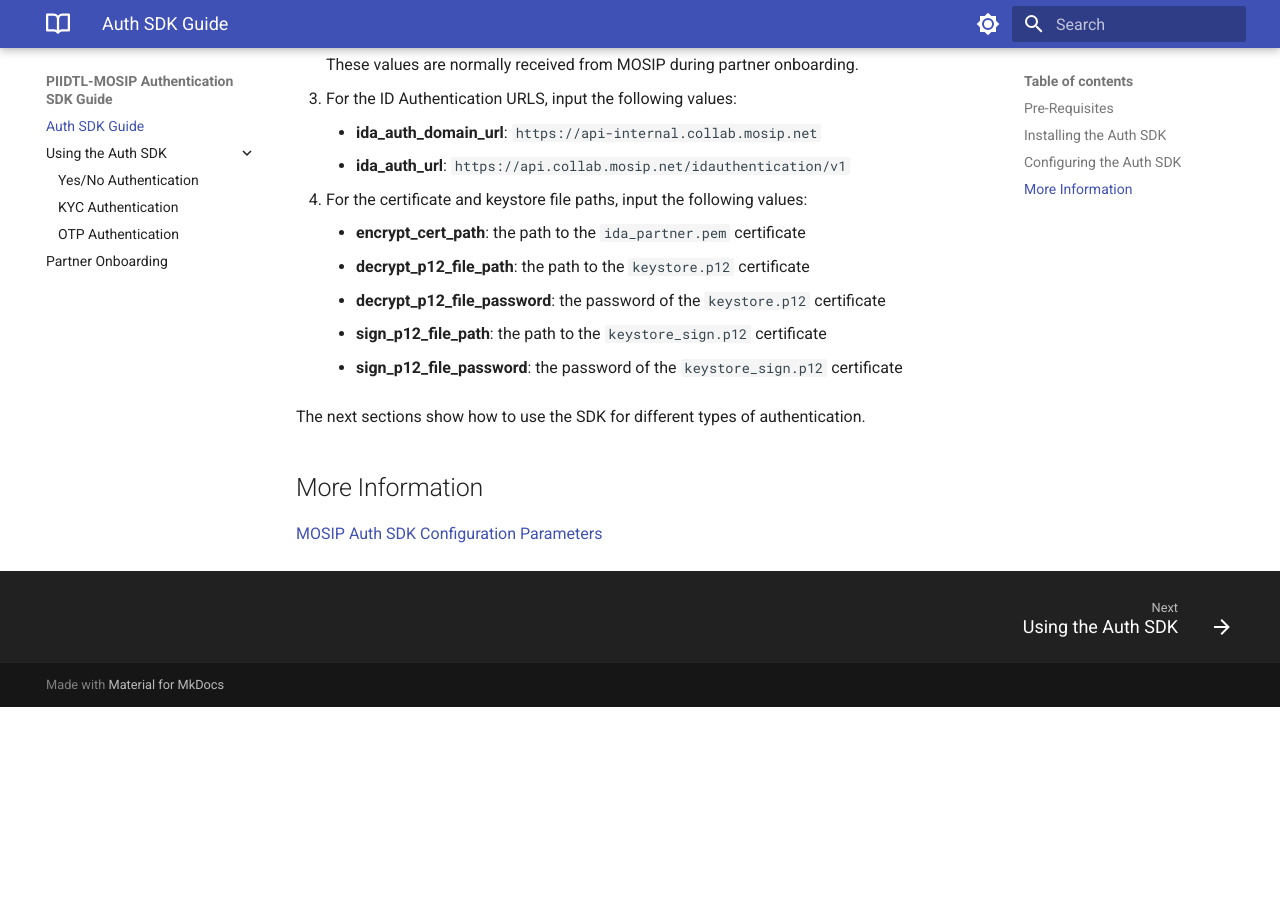
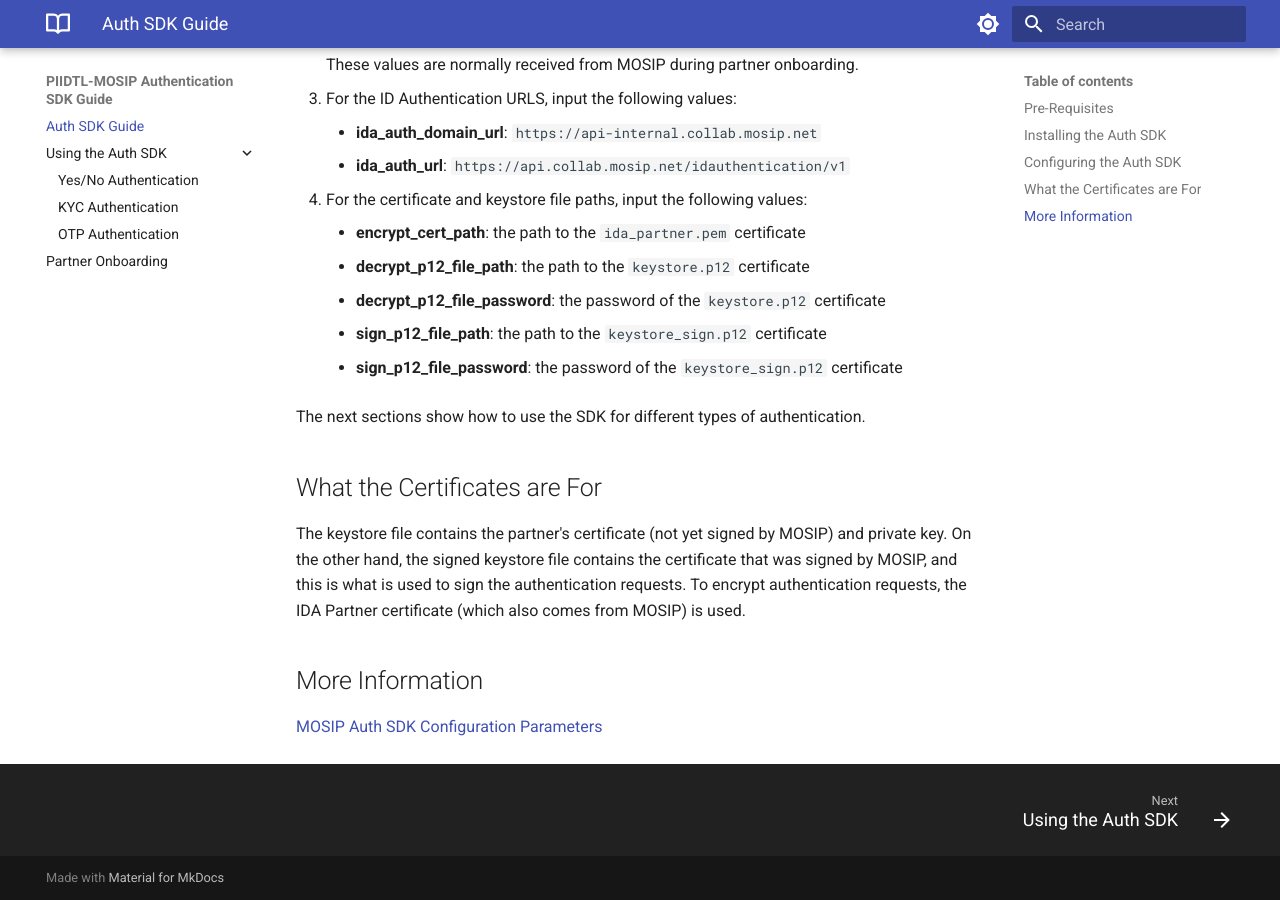
Before and after one commit to hanicadanica/piidtl-mosip-auth-sdk-guide, an MkDocs documentation site: the page built from docs/index.md, in a window 1280 px wide and 900 px high, scrolled down 1542 px. Built offline with MkDocs 1.6.1 and Material for MkDocs 9.7.7, drawn with Linux system fonts in a browser that asks for light colours; before the commit the page ends 2249 px from its top, so only the background shows below that.

Commit message:
Add section for certificates

```diff
--- a/docs/index.md
+++ b/docs/index.md
@@ -80,6 +80,10 @@ pip install git+https://github.com/mosip/ida-auth-sdk.git@v0.9.0
 
 The next sections show how to use the SDK for different types of authentication.
 
+## What the Certificates are For
+
+The keystore file contains the partner's certificate (not yet signed by MOSIP) and private key. On the other hand, the signed keystore file contains the certificate that was signed by MOSIP, and this is what is used to sign the authentication requests. To encrypt authentication requests, the IDA Partner certificate (which also comes from MOSIP) is used.
+
 ## More Information
 
 [MOSIP Auth SDK Configuration Parameters](https://mosip.atlassian.net/wiki/external/NjczOWRmMGQ0MzUxNGQ0OTgzYzg1MTk3ZGU2N2ExNjg){:target="_blank"}
```
